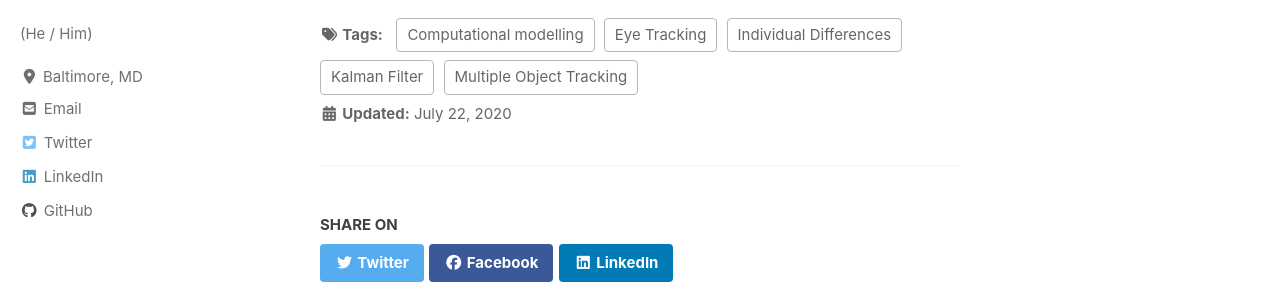
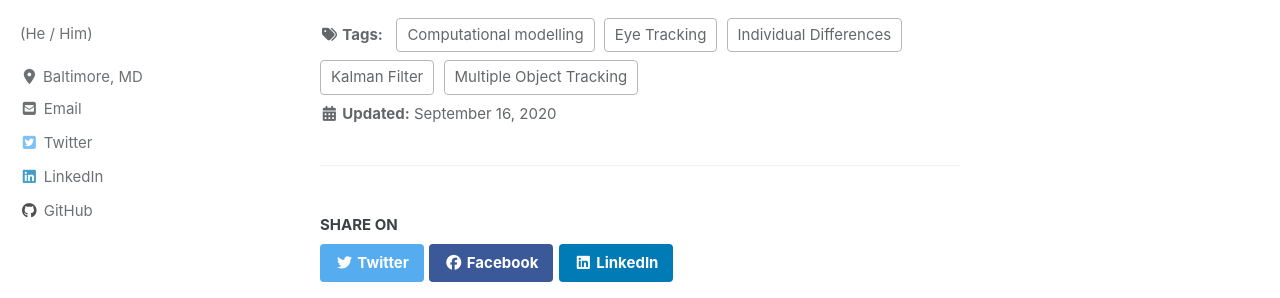
Before and after one commit to Adibuoy23/Adibuoy23.github.io, a Jekyll site: the page built from _posts/2020-09-16-Our paper is out.md, in a window 1280 px wide and 900 px high. Shown: the part 419-717 px from the top of the window. Built offline with Jekyll 4.4.1, drawn with Linux system fonts in a browser that asks for light colours; cached includes are drawn as plain includes; nearby versions of some CDN libraries; comment, search, counter and statistics services are not loaded.

Commit message:
updated website

```diff
--- a/_posts/2020-09-16-Our paper is out.md
+++ b/_posts/2020-09-16-Our paper is out.md
@@ -1,6 +1,6 @@
 ---
 title:  "Our paper is out"
-date:   2020-07-22
+date:   2020-09-16
 layout: single
 author_profile: true
 comments: true
```
